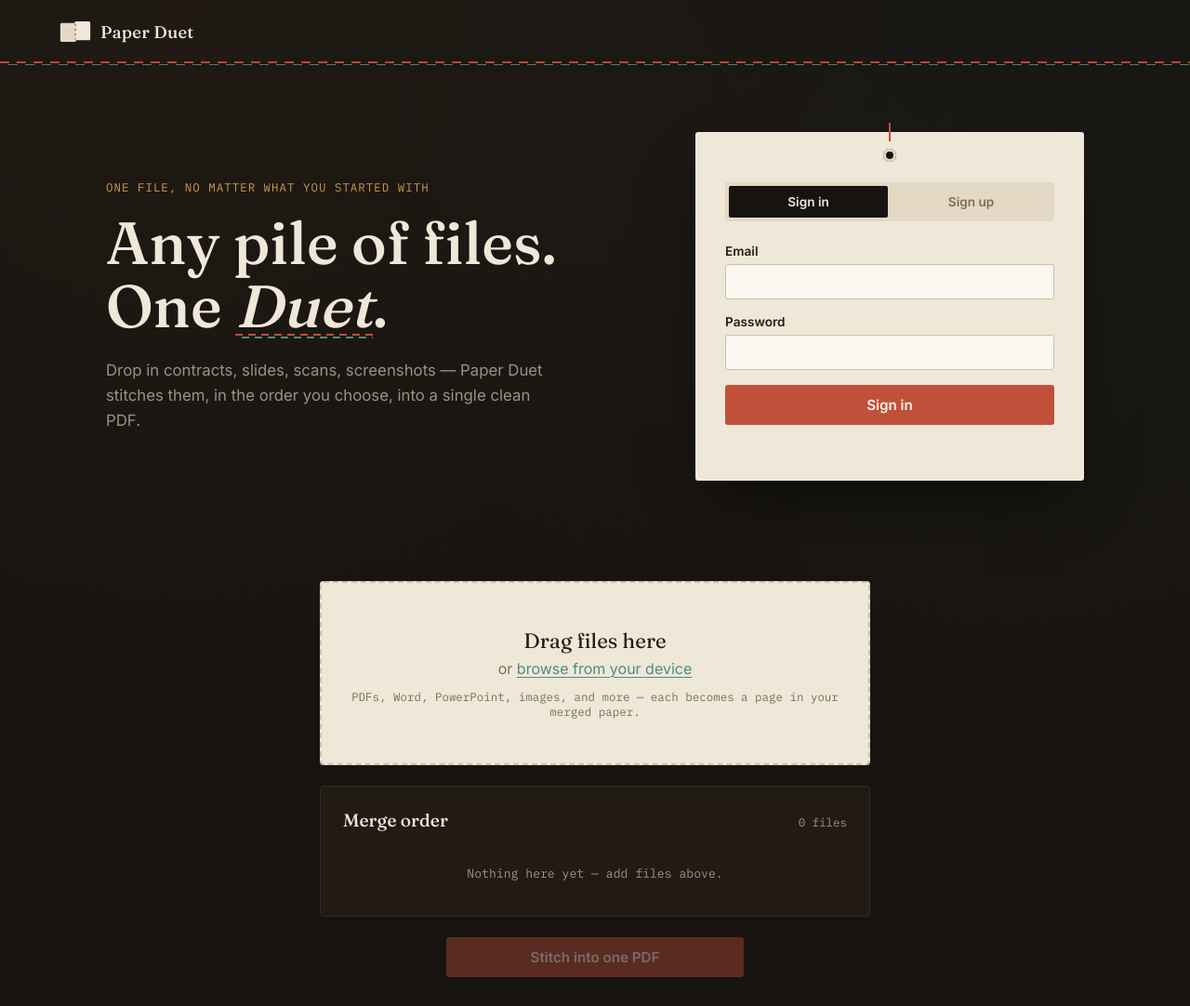
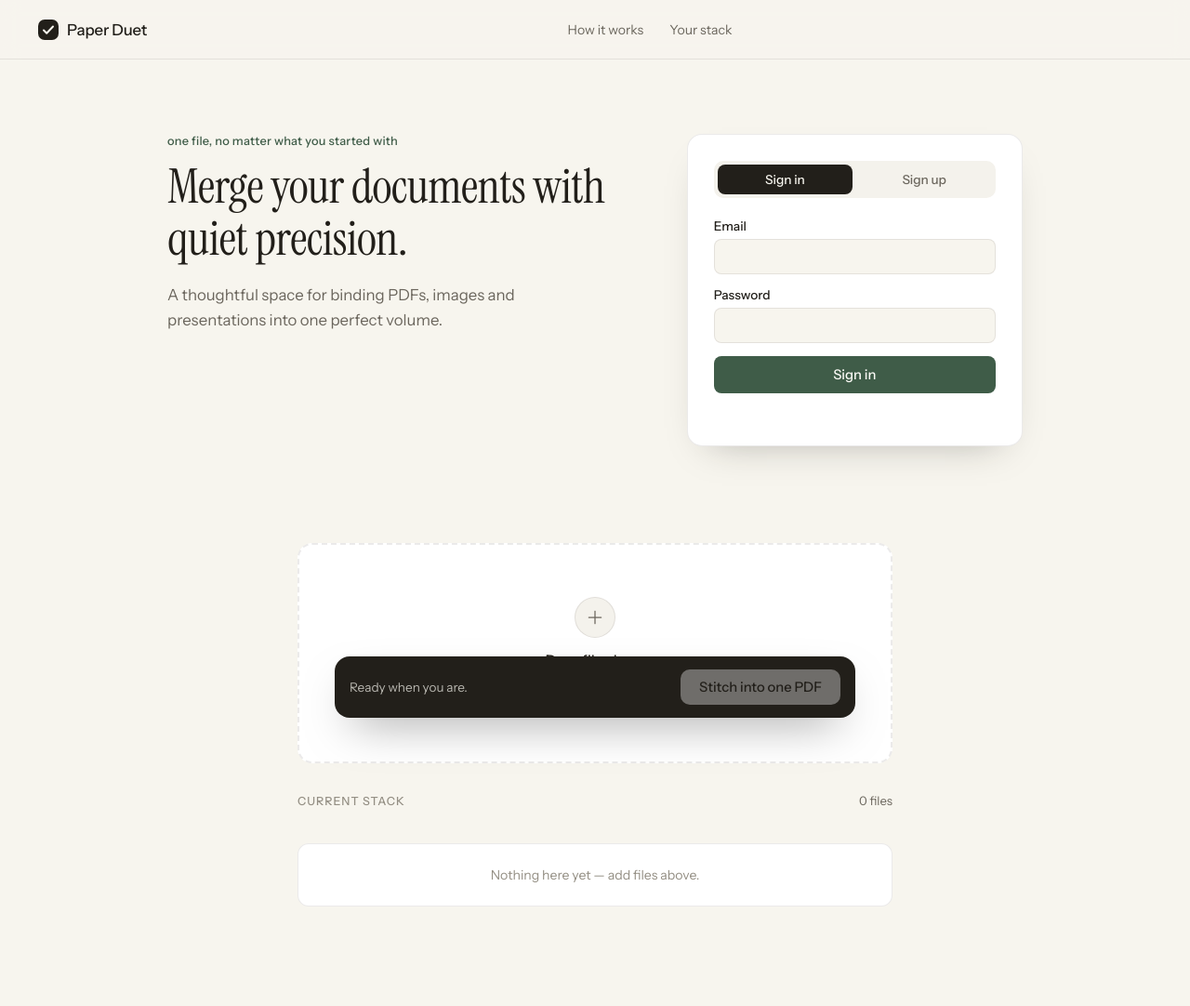
Before and after one commit to Blessings-ux/paper-duet, a plain HTML site: page frontend/index.html in a window 1280 px wide. Shown: the top 1082 px of the page at 93% size. Drawn offline with nearby package versions, Linux system fonts and the light colour scheme.

Commit message:
Update frontend design

```diff
--- a/frontend/css/style.css
+++ b/frontend/css/style.css
@@ -1,118 +1,152 @@
 :root {
-  --ink: #171310;
-  --ink-raised: #221B15;
-  --ink-line: #332A20;
-  --parchment: #EFE7D8;
-  --parchment-dim: #E3D9C4;
-  --ink-text: #241C13;
-  --muted-on-ink: #9C9184;
-  --muted-on-parchment: #7A6F5C;
-  --thread-red: #C0503A;
-  --thread-red-hover: #D25F47;
-  --thread-teal: #4C8C82;
-  --brass: #C89B4C;
-  --danger: #C0503A;
+  --paper-base: #F7F5EE;
+  --paper-sheet: #FFFFFF;
+  --ink-primary: #221F1A;
+  --ink-secondary: #6B665D;
+  --muted: #F4F2EC;
+  --muted-foreground: #948F84;
+  --accent: #3F5C48;
+  --accent-hover: #4C6C55;
+  --border: rgba(34,31,26,0.09);
+  --destructive: #D6432E;
+  --shadow-lift: 0 18px 40px -24px rgba(34,31,26,0.35);
 
-  --font-display: 'Fraunces', serif;
-  --font-body: 'Inter', system-ui, sans-serif;
-  --font-mono: 'IBM Plex Mono', monospace;
+  --font-sans: 'Instrument Sans', system-ui, sans-serif;
+  --font-serif: 'Instrument Serif', Georgia, serif;
 }
 
 * { box-sizing: border-box; }
 
 html, body {
   margin: 0;
-  background: var(--ink);
-  color: var(--parchment);
-  font-family: var(--font-body);
+  background: var(--paper-base);
+  color: var(--ink-primary);
+  font-family: var(--font-sans);
   -webkit-font-smoothing: antialiased;
 }
 
-body {
-  background-image:
-    radial-gradient(circle at 15% 0%, rgba(200,155,76,0.05), transparent 55%),
-    radial-gradient(circle at 85% 20%, rgba(76,140,130,0.05), transparent 45%);
-}
-
-a { color: var(--thread-teal); }
-
-@media (prefers-reduced-motion: reduce) {
-  *, *::before, *::after { animation-duration: 0.001ms !important; animation-iteration-count: 1 !important; transition-duration: 0.001ms !important; }
-}
-
-/* ---------- Twin-thread signature (used as dividers) ---------- */
-
-.thread-rule {
-  display: block;
-  width: 100%;
-  height: 6px;
-  background:
-    repeating-linear-gradient(90deg, var(--thread-red) 0 10px, transparent 10px 18px) 0 2px / 100% 2px no-repeat,
-    repeating-linear-gradient(90deg, var(--thread-teal) 0 10px, transparent 10px 18px) 9px 5px / 100% 2px no-repeat;
-  opacity: 0.9;
-}
+a { color: var(--accent); }
 
 /* ---------- Header ---------- */
 
 .site-header {
+  position: sticky;
+  top: 0;
+  z-index: 50;
   display: flex;
   align-items: center;
   justify-content: space-between;
-  padding: 22px clamp(20px, 5vw, 64px) 18px;
+  padding: 0 clamp(20px, 5vw, 40px);
+  height: 64px;
+  background: rgba(247,245,238,0.82);
+  backdrop-filter: blur(10px);
+  border-bottom: 1px solid var(--border);
 }
 
 .mark {
   display: flex;
   align-items: center;
-  gap: 10px;
+  gap: 8px;
 }
 
-.stitch-mark { width: 34px; height: 24px; }
-.leaf { fill: var(--parchment-dim); }
-.leaf-b { fill: var(--parchment); }
-.stitch-line {
-  stroke: var(--thread-red);
-  stroke-width: 1.5;
-  stroke-dasharray: 3 3;
-}
+.stitch-mark { width: 24px; height: 24px; }
+.leaf { fill: var(--paper-base); }
+.leaf-b { fill: var(--paper-base); }
+.stitch-line { stroke: var(--paper-base); stroke-width: 1.5; }
+
+.stitch-mark rect { fill: var(--ink-primary); }
+.stitch-mark line { stroke: var(--paper-base); }
 
 .mark-word {
-  font-family: var(--font-display);
+  font-family: var(--font-sans);
   font-weight: 500;
-  font-size: 1.15rem;
-  letter-spacing: 0.01em;
+  font-size: 1.05rem;
+  letter-spacing: -0.01em;
 }
 
 .header-account {
   display: flex;
   align-items: center;
   gap: 14px;
-  font-family: var(--font-mono);
-  font-size: 0.82rem;
-  color: var(--muted-on-ink);
+  font-size: 0.85rem;
+  color: var(--ink-secondary);
+}
+
+.site-nav {
+  display: flex;
+  align-items: center;
+  gap: 28px;
+  font-size: 0.88rem;
+  color: var(--ink-secondary);
+}
+.site-nav a { color: inherit; text-decoration: none; }
+.site-nav a:hover { color: var(--ink-primary); }
+
+.pill-btn {
+  display: inline-block;
+  background: var(--paper-sheet);
+  color: var(--ink-primary) !important;
+  border: 1px solid var(--border);
+  border-radius: 999px;
+  padding: 8px 18px;
+  font-size: 0.85rem;
+  font-weight: 500;
+  text-decoration: none !important;
+  transition: background 0.15s ease;
+}
+.pill-btn:hover { background: var(--muted); }
+
+.how-it-works {
+  max-width: 1000px;
+  margin: 0 auto;
+  padding: 60px clamp(20px, 5vw, 40px) 140px;
+  display: grid;
+  gap: 40px;
+  border-top: 1px solid var(--border);
+}
+@media (min-width: 700px) {
+  .how-it-works { grid-template-columns: repeat(3, 1fr); }
+}
+.how-num {
+  font-family: var(--font-serif);
+  font-size: 0.9rem;
+  color: var(--accent);
+  display: block;
+  margin-bottom: 8px;
+}
+.how-step h3 {
+  font-family: var(--font-serif);
+  font-size: 1.4rem;
+  font-weight: 500;
+  margin: 0 0 8px;
+}
+.how-step p {
+  font-size: 0.9rem;
+  line-height: 1.55;
+  color: var(--ink-secondary);
+  margin: 0;
 }
 
 .link-btn {
   background: none;
   border: none;
-  color: var(--thread-teal);
+  color: var(--accent);
   cursor: pointer;
   font: inherit;
   padding: 0;
-  text-decoration: underline;
-  text-underline-offset: 3px;
 }
+.link-btn:hover { text-decoration: underline; }
 
 /* ---------- Hero + auth ---------- */
 
 .hero {
   display: grid;
   grid-template-columns: 1.2fr 0.9fr;
-  gap: clamp(32px, 6vw, 96px);
-  align-items: center;
-  max-width: 1180px;
+  gap: clamp(32px, 6vw, 80px);
+  align-items: start;
+  max-width: 1000px;
   margin: 0 auto;
-  padding: clamp(24px, 6vw, 72px) clamp(20px, 5vw, 64px) 96px;
+  padding: clamp(48px, 8vw, 80px) clamp(20px, 5vw, 40px) 64px;
 }
 
 @media (max-width: 860px) {
@@ -120,165 +154,120 @@ a { color: var(--thread-teal); }
 }
 
 .eyebrow {
-  font-family: var(--font-mono);
-  font-size: 0.78rem;
-  letter-spacing: 0.08em;
-  text-transform: uppercase;
-  color: var(--brass);
-  margin: 0 0 18px;
+  font-size: 0.8rem;
+  letter-spacing: 0.02em;
+  color: var(--accent);
+  margin: 0 0 14px;
+  font-weight: 500;
 }
 
 .hero h1 {
-  font-family: var(--font-display);
+  font-family: var(--font-serif);
   font-weight: 500;
-  font-size: clamp(2.6rem, 5vw, 4rem);
-  line-height: 1.06;
-  margin: 0 0 22px;
-  color: var(--parchment);
-}
-
-.hero h1 .stitched {
-  position: relative;
-  font-style: italic;
-  color: var(--parchment);
-}
-
-.hero h1 .stitched::after {
-  content: '';
-  position: absolute;
-  left: 0;
-  right: 0;
-  bottom: 0.06em;
-  height: 6px;
-  background:
-    repeating-linear-gradient(90deg, var(--thread-red) 0 8px, transparent 8px 14px) 0 1px / 100% 2px no-repeat,
-    repeating-linear-gradient(90deg, var(--thread-teal) 0 8px, transparent 8px 14px) 7px 4px / 100% 2px no-repeat;
+  font-size: clamp(2.4rem, 4.5vw, 3.2rem);
+  line-height: 1.1;
+  letter-spacing: -0.01em;
+  margin: 0 0 18px;
+  color: var(--ink-primary);
 }
 
 .hero-sub {
   font-size: 1.05rem;
   line-height: 1.6;
-  color: var(--muted-on-ink);
-  max-width: 46ch;
+  color: var(--ink-secondary);
+  max-width: 42ch;
   margin: 0;
 }
 
-/* Auth card styled like a punched index/tag card */
-
 .auth-card {
-  position: relative;
-  background: var(--parchment);
-  color: var(--ink-text);
-  border-radius: 3px;
-  padding: 40px 32px 32px;
-  box-shadow: 0 30px 60px -20px rgba(0,0,0,0.6);
-}
-
-.auth-card::before {
-  content: '';
-  position: absolute;
-  top: 18px;
-  left: 50%;
-  transform: translateX(-50%);
-  width: 14px;
-  height: 14px;
-  border-radius: 50%;
-  background: var(--ink);
-  box-shadow: 0 0 0 3px var(--parchment-dim) inset;
-}
-
-.auth-card::after {
-  content: '';
-  position: absolute;
-  top: -10px;
-  left: 50%;
-  transform: translateX(-50%);
-  width: 2px;
-  height: 20px;
-  background: var(--thread-red);
+  background: var(--paper-sheet);
+  color: var(--ink-primary);
+  border-radius: 16px;
+  padding: 28px;
+  border: 1px solid var(--border);
+  box-shadow: var(--shadow-lift);
 }
 
 .auth-toggle {
   display: flex;
   gap: 4px;
-  background: var(--parchment-dim);
-  border-radius: 3px;
+  background: var(--muted);
+  border-radius: 10px;
   padding: 4px;
-  margin: 14px 0 24px;
+  margin-bottom: 22px;
 }
 
 .auth-toggle-btn {
   flex: 1;
   border: none;
   background: transparent;
-  padding: 9px 0;
-  border-radius: 2px;
-  font-family: var(--font-body);
-  font-weight: 600;
+  padding: 8px 0;
+  border-radius: 8px;
+  font-family: var(--font-sans);
+  font-weight: 500;
   font-size: 0.85rem;
-  color: var(--muted-on-parchment);
+  color: var(--ink-secondary);
   cursor: pointer;
   transition: background 0.15s ease, color 0.15s ease;
 }
 
 .auth-toggle-btn.is-active {
-  background: var(--ink);
-  color: var(--parchment);
+  background: var(--ink-primary);
+  color: var(--paper-base);
 }
 
 .field {
   display: block;
-  margin-bottom: 16px;
+  margin-bottom: 14px;
   font-size: 0.85rem;
 }
 
 .field span {
   display: block;
   margin-bottom: 6px;
-  font-weight: 600;
-  color: var(--ink-text);
+  font-weight: 500;
+  color: var(--ink-primary);
 }
 
 .field input {
   width: 100%;
   padding: 10px 12px;
-  border-radius: 3px;
-  border: 1px solid #C9C0A9;
-  background: #FBF8F1;
+  border-radius: 8px;
+  border: 1px solid var(--border);
+  background: var(--paper-base);
   font: inherit;
   transition: border-color 0.15s ease;
 }
 
 .field input:focus-visible,
 button:focus-visible {
-  outline: 2px solid var(--thread-teal);
+  outline: 2px solid var(--accent);
   outline-offset: 2px;
 }
 
 .btn {
   width: 100%;
   border: none;
-  border-radius: 3px;
-  padding: 12px 0;
-  font-family: var(--font-body);
-  font-weight: 600;
-  font-size: 0.95rem;
+  border-radius: 8px;
+  padding: 11px 0;
+  font-family: var(--font-sans);
+  font-weight: 500;
+  font-size: 0.92rem;
   cursor: pointer;
-  transition: background 0.15s ease, transform 0.1s ease;
+  transition: background 0.15s ease;
 }
 
 .btn-primary {
-  background: var(--thread-red);
-  color: #FBF3EC;
+  background: var(--accent);
+  color: #FBFAF6;
 }
-.btn-primary:hover:not(:disabled) { background: var(--thread-red-hover); }
-.btn-primary:active:not(:disabled) { transform: translateY(1px); }
+.btn-primary:hover:not(:disabled) { background: var(--accent-hover); }
 .btn-primary:disabled { opacity: 0.4; cursor: not-allowed; }
 
 .auth-message {
   min-height: 1.2em;
   font-size: 0.82rem;
-  color: var(--danger);
+  color: var(--destructive);
   margin: 12px 0 0;
 }
 
@@ -287,168 +276,186 @@ button:focus-visible {
 .dashboard {
   max-width: 720px;
   margin: 0 auto;
-  padding: 12px clamp(20px, 5vw, 64px) 96px;
+  padding: 40px clamp(20px, 5vw, 40px) 140px;
   display: grid;
-  gap: 22px;
+  gap: 32px;
 }
 
 .dropzone {
-  background: var(--parchment);
-  color: var(--ink-text);
-  border-radius: 4px;
-  border: 2px dashed #C9C0A9;
-  padding: 48px 32px;
+  background: var(--paper-sheet);
+  color: var(--ink-primary);
+  border-radius: 16px;
+  border: 2px dashed var(--border);
+  padding: 56px 32px;
   text-align: center;
   transition: border-color 0.15s ease, background 0.15s ease;
+  cursor: pointer;
 }
 
 .dropzone.is-dragover {
-  border-color: var(--thread-teal);
-  background: var(--parchment-dim);
+  border-color: var(--accent);
+  background: #F2F6F3;
+}
+
+.dropzone-icon {
+  width: 44px;
+  height: 44px;
+  margin: 0 auto 14px;
+  border-radius: 50%;
+  background: var(--muted);
+  border: 1px solid var(--border);
+  display: grid;
+  place-items: center;
+  color: var(--ink-secondary);
 }
 
 .dropzone-title {
-  font-family: var(--font-display);
-  font-size: 1.4rem;
-  margin: 0 0 6px;
+  font-size: 1rem;
+  font-weight: 500;
+  margin: 0 0 4px;
 }
 
-.dropzone-sub { margin: 0 0 12px; color: var(--muted-on-parchment); }
+.dropzone-sub { margin: 0 0 6px; color: var(--ink-secondary); font-size: 0.92rem; }
 .dropzone-hint {
-  font-family: var(--font-mono);
-  font-size: 0.78rem;
-  color: var(--muted-on-parchment);
+  font-size: 0.8rem;
+  color: var(--muted-foreground);
   margin: 0;
 }
 
-.queue-panel {
-  background: var(--ink-raised);
-  border: 1px solid var(--ink-line);
-  border-radius: 4px;
-  padding: 24px;
-}
+.queue-panel { display: grid; gap: 12px; }
 
 .queue-header {
   display: flex;
   justify-content: space-between;
   align-items: baseline;
-  margin-bottom: 16px;
 }
 
 .queue-header h2 {
-  font-family: var(--font-display);
+  font-size: 0.78rem;
   font-weight: 500;
-  font-size: 1.2rem;
+  text-transform: uppercase;
+  letter-spacing: 0.08em;
+  color: var(--muted-foreground);
   margin: 0;
 }
 
 .queue-count {
-  font-family: var(--font-mono);
-  font-size: 0.78rem;
-  color: var(--muted-on-ink);
+  font-size: 0.82rem;
+  color: var(--ink-secondary);
 }
-
-/* The queue list is the signature moment: a single continuous thread
-   runs down through a punched hole on each file card, visualizing that
-   these are literally being stitched together in this order. */
 
 .queue-list {
   list-style: none;
   margin: 0;
   padding: 0;
   display: grid;
-  gap: 6px;
-  position: relative;
-}
-
-.queue-list::before {
-  content: '';
-  position: absolute;
-  top: 18px;
-  bottom: 18px;
-  left: 23px;
-  width: 2px;
-  background: repeating-linear-gradient(180deg, var(--thread-red) 0 6px, var(--thread-teal) 6px 12px);
-  opacity: 0.85;
+  gap: 10px;
 }
 
 .queue-item {
-  position: relative;
   display: flex;
   align-items: center;
-  gap: 12px;
-  background: var(--ink);
-  border: 1px solid var(--ink-line);
-  border-radius: 3px;
-  padding: 10px 14px;
+  gap: 14px;
+  background: var(--paper-sheet);
+  border: 1px solid var(--border);
+  border-radius: 12px;
+  padding: 14px 16px;
   cursor: grab;
+  transition: transform 0.15s ease, box-shadow 0.15s ease;
+}
+
+.queue-item:hover {
+  transform: translateY(-1px);
+  box-shadow: var(--shadow-lift);
 }
 
 .queue-item.is-dragging { opacity: 0.4; }
 
-.queue-handle {
-  position: relative;
-  z-index: 1;
+.queue-index {
   display: grid;
   place-items: center;
-  width: 18px;
-  height: 18px;
-  border-radius: 50%;
-  background: var(--ink);
-  box-shadow: 0 0 0 3px var(--ink) inset, 0 0 0 1px var(--ink-line);
-  color: var(--muted-on-ink);
-  font-size: 0.7rem;
-}
-
-.queue-index {
-  font-family: var(--font-mono);
-  color: var(--brass);
-  font-size: 0.82rem;
-  width: 1.4em;
+  width: 32px;
+  height: 32px;
+  border-radius: 8px;
+  background: var(--muted);
+  border: 1px solid var(--border);
+  font-family: var(--font-serif);
+  font-size: 0.92rem;
+  color: var(--ink-secondary);
+  flex-shrink: 0;
 }
 
 .queue-filename {
-  font-family: var(--font-mono);
-  font-size: 0.85rem;
+  font-size: 0.9rem;
+  font-weight: 500;
   flex: 1;
   overflow: hidden;
   text-overflow: ellipsis;
   white-space: nowrap;
 }
 
+.queue-handle {
+  color: var(--muted-foreground);
+  flex-shrink: 0;
+}
+
 .queue-remove {
   background: none;
   border: none;
-  color: var(--muted-on-ink);
+  color: var(--muted-foreground);
   font-size: 1.1rem;
   cursor: pointer;
   line-height: 1;
+  flex-shrink: 0;
+  padding: 4px;
   transition: color 0.15s ease;
 }
-.queue-remove:hover { color: var(--thread-red); }
+.queue-remove:hover { color: var(--destructive); }
 
 .queue-empty {
-  font-family: var(--font-mono);
-  font-size: 0.82rem;
-  color: var(--muted-on-ink);
+  font-size: 0.88rem;
+  color: var(--muted-foreground);
   text-align: center;
-  padding: 8px 0 0;
+  padding: 24px 0;
+  background: var(--paper-sheet);
+  border-radius: 12px;
+  border: 1px solid var(--border);
 }
 
+/* Floating merge bar, like a dock */
+
 .merge-bar {
-  display: grid;
-  gap: 12px;
-  justify-items: center;
-  text-align: center;
+  position: fixed;
+  left: 50%;
+  bottom: 28px;
+  transform: translateX(-50%);
+  width: calc(100% - 40px);
+  max-width: 560px;
+  display: flex;
+  align-items: center;
+  gap: 16px;
+  background: var(--ink-primary);
+  color: var(--paper-base);
+  border-radius: 16px;
+  padding: 14px 16px;
+  box-shadow: 0 20px 50px -20px rgba(0,0,0,0.5);
 }
 
-.merge-bar .btn { max-width: 320px; }
-
 .merge-status {
-  font-family: var(--font-mono);
-  font-size: 0.82rem;
-  color: var(--muted-on-ink);
+  flex: 1;
+  font-size: 0.85rem;
+  color: rgba(247,245,238,0.7);
   min-height: 1.2em;
 }
 
+.merge-bar .btn {
+  width: auto;
+  padding: 10px 20px;
+  border-radius: 10px;
+  background: var(--paper-sheet);
+  color: var(--ink-primary);
+}
+.merge-bar .btn:hover:not(:disabled) { background: var(--muted); }
+.merge-bar .btn:disabled { opacity: 0.35; }
+
 .account-email { opacity: 0.85; }
--- a/frontend/index.html
+++ b/frontend/index.html
@@ -3,34 +3,36 @@
 <head>
 <meta charset="UTF-8" />
 <meta name="viewport" content="width=device-width, initial-scale=1.0" />
-<title>Paper Duet — any pile of files, one paper</title>
+<title>Paper Duet — Merge documents, slides and images into one PDF</title>
 <link rel="preconnect" href="https://fonts.googleapis.com" />
 <link rel="preconnect" href="https://fonts.gstatic.com" crossorigin />
-<link href="https://fonts.googleapis.com/css2?family=Fraunces:opsz,wght@9..144,400;9..144,500;9..144,600&family=Inter:wght@400;500;600&family=IBM+Plex+Mono:wght@400;500&display=swap" rel="stylesheet" />
+<link href="https://fonts.googleapis.com/css2?family=Instrument+Serif:ital@0;1&family=Instrument+Sans:wght@400;500;600&display=swap" rel="stylesheet" />
 <link rel="stylesheet" href="css/style.css" />
 </head>
 <body>
 
   <header class="site-header">
     <div class="mark">
-      <svg class="stitch-mark" viewBox="0 0 40 28" aria-hidden="true">
-        <rect x="1" y="3" width="20" height="24" rx="2" class="leaf leaf-a"/>
-        <rect x="19" y="1" width="20" height="24" rx="2" class="leaf leaf-b"/>
-        <line x1="20" y1="4" x2="20" y2="24" class="stitch-line"/>
+      <svg class="stitch-mark" viewBox="0 0 24 24" aria-hidden="true">
+        <rect x="1" y="1" width="22" height="22" rx="7" fill="#221F1A" />
+        <path d="M7 12.5l3.2 3.2L17 8.5" fill="none" stroke="#F7F5EE" stroke-width="2" stroke-linecap="round" stroke-linejoin="round" />
       </svg>
-      <span class="mark-word">Paper&nbsp;Duet</span>
+      <span class="mark-word">Paper Duet</span>
     </div>
-    <div class="header-account" id="headerAccount"></div>
+    <nav class="site-nav">
+      <a href="#how-it-works">How it works</a>
+      <a href="#dashboardSection" class="nav-stack-link">Your stack</a>
+    </nav>
+    <div class="header-account" id="headerAccount"><a class="pill-btn" href="#authCard">Sign In</a></div>
   </header>
-  <span class="thread-rule" aria-hidden="true"></span>
 
   <main>
     <!-- HERO + AUTH (shown when signed out) -->
     <section class="hero" id="heroSection">
       <div class="hero-copy">
         <p class="eyebrow">one file, no matter what you started with</p>
-        <h1>Any pile of files.<br/>One <span class="stitched">Duet</span>.</h1>
-        <p class="hero-sub">Drop in contracts, slides, scans, screenshots — Paper Duet stitches them, in the order you choose, into a single clean PDF.</p>
+        <h1>Merge your documents with quiet precision.</h1>
+        <p class="hero-sub">A thoughtful space for binding PDFs, images and presentations into one perfect volume.</p>
       </div>
 
       <div class="auth-card" id="authCard">
@@ -58,6 +60,11 @@
 
       <div class="dropzone" id="dropzone">
         <input type="file" id="fileInput" multiple hidden />
+        <div class="dropzone-icon" aria-hidden="true">
+          <svg width="20" height="20" viewBox="0 0 24 24" fill="none" stroke="currentColor" stroke-width="1.5">
+            <path stroke-linecap="round" stroke-linejoin="round" d="M12 4v16m8-8H4" />
+          </svg>
+        </div>
         <p class="dropzone-title">Drag files here</p>
         <p class="dropzone-sub">or <button type="button" class="link-btn" id="browseBtn">browse from your device</button></p>
         <p class="dropzone-hint">PDFs, Word, PowerPoint, images, and more — each becomes a page in your merged paper.</p>
@@ -65,23 +72,50 @@
 
       <div class="queue-panel">
         <div class="queue-header">
-          <h2>Merge order</h2>
+          <h2>Current stack</h2>
           <span class="queue-count" id="queueCount">0 files</span>
         </div>
         <ul class="queue-list" id="queueList"></ul>
         <p class="queue-empty" id="queueEmpty">Nothing here yet — add files above.</p>
       </div>
 
-      <div class="merge-bar">
-        <button class="btn btn-primary" id="mergeBtn" disabled>Stitch into one PDF</button>
-        <div class="merge-status" id="mergeStatus" role="status"></div>
-      </div>
-
     </section>
   </main>
+
+  <section id="how-it-works" class="how-it-works">
+    <div class="how-step">
+      <span class="how-num">01</span>
+      <h3>Collect</h3>
+      <p>Add any mix of PDFs, Word files, decks and photos — two or two hundred.</p>
+    </div>
+    <div class="how-step">
+      <span class="how-num">02</span>
+      <h3>Arrange</h3>
+      <p>Drag each sheet into place. The stack is the exact order of your PDF.</p>
+    </div>
+    <div class="how-step">
+      <span class="how-num">03</span>
+      <h3>Bind</h3>
+      <p>One file out, page sizes normalised, nothing left behind.</p>
+    </div>
+  </section>
+
+  <div class="merge-bar" id="dashboardSection2" hidden>
+    <div class="merge-status" id="mergeStatus" role="status">Ready when you are.</div>
+    <button class="btn" id="mergeBtn" disabled>Stitch into one PDF</button>
+  </div>
 
   <script src="https://cdn.jsdelivr.net/npm/@supabase/supabase-js@2" ></script>
   <script src="js/config.js"></script>
   <script src="js/app.js"></script>
+  <script>
+    // Mirror the dashboard section's visibility onto the floating merge bar,
+    // since it now lives outside <main> so it can float above everything.
+    const dash = document.getElementById('dashboardSection');
+    const bar = document.getElementById('dashboardSection2');
+    const syncBar = () => { bar.hidden = dash.hidden; };
+    new MutationObserver(syncBar).observe(dash, { attributes: true, attributeFilter: ['hidden'] });
+    syncBar();
+  </script>
 </body>
 </html>
```
